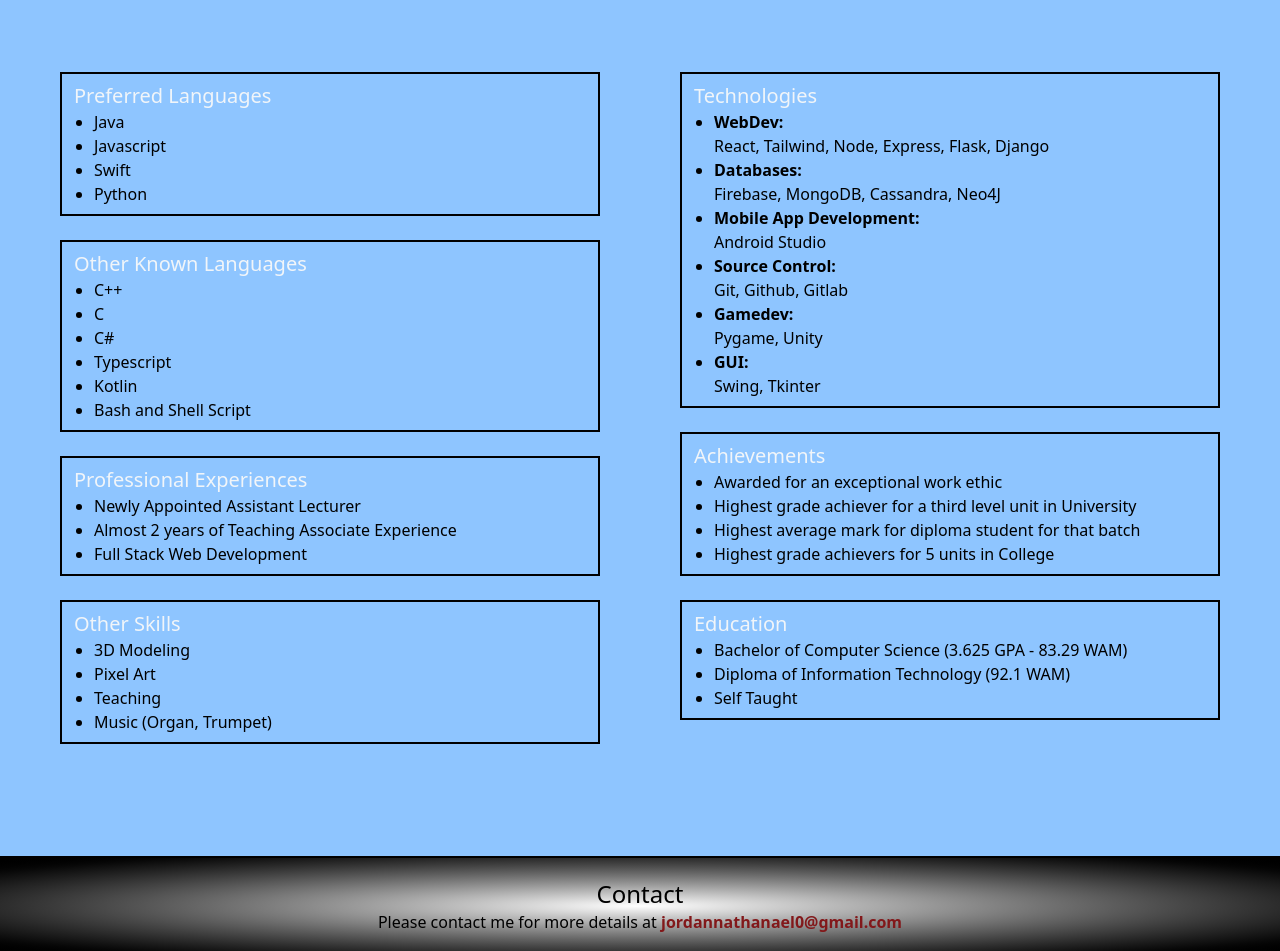
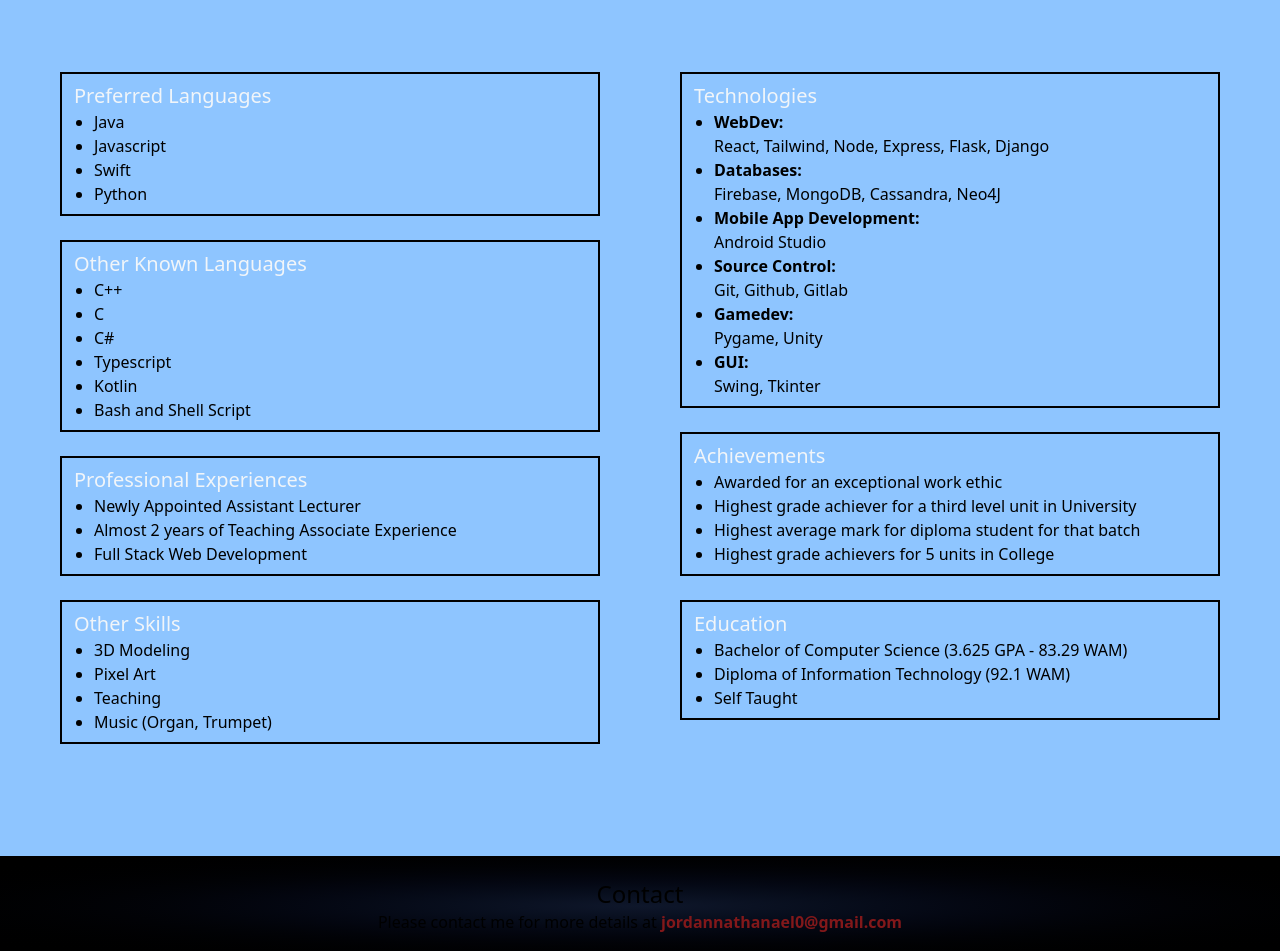
Before and after one commit to XrayenJN/PersonalWebsite, a React (Vite) app: page /skills in a window 1280 px wide. Shown: the top 951 px of the page. Built offline with nearby package versions, Linux system fonts and the light colour scheme.

Commit message:
fix: change the colour transition bcs it doesn't work well in force-darkmode

```diff
--- a/src/components/Footer.jsx
+++ b/src/components/Footer.jsx
@@ -2,7 +2,7 @@
 
 const Footer = () => {
   return (
-    <div className="border-t-2 flex justify-around p-5 space-x-10 m:flex-row ssm:flex-col space-y-2 bg-radial from-white to-black">
+    <div className="border-t-2 flex justify-around p-5 space-x-10 m:flex-row ssm:flex-col space-y-2 bg-radial from-slate-900 to-black">
       <div className="items-center">
           <h1 className="text-center text-2xl">Contact</h1>
           <p className="text-center">Please contact me for more details at
```
